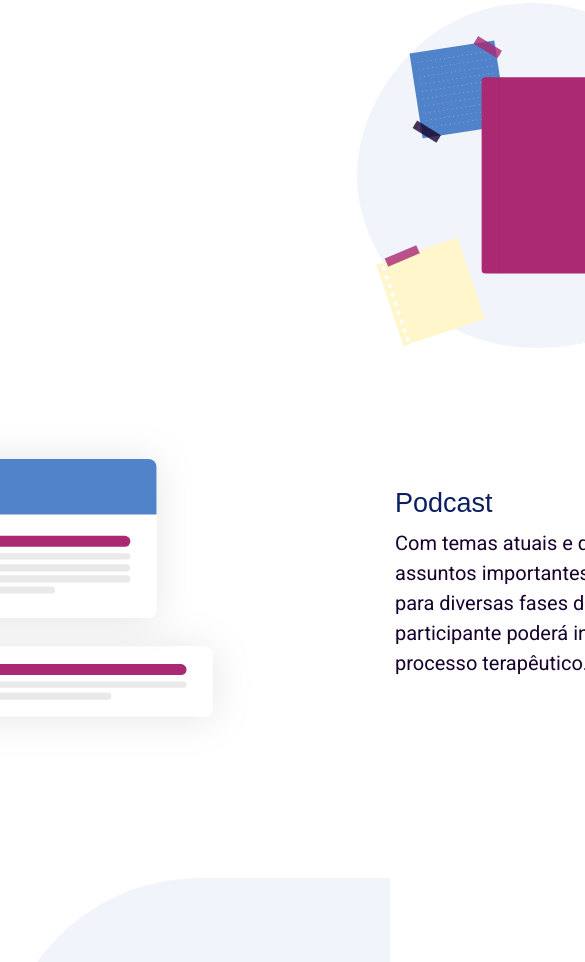
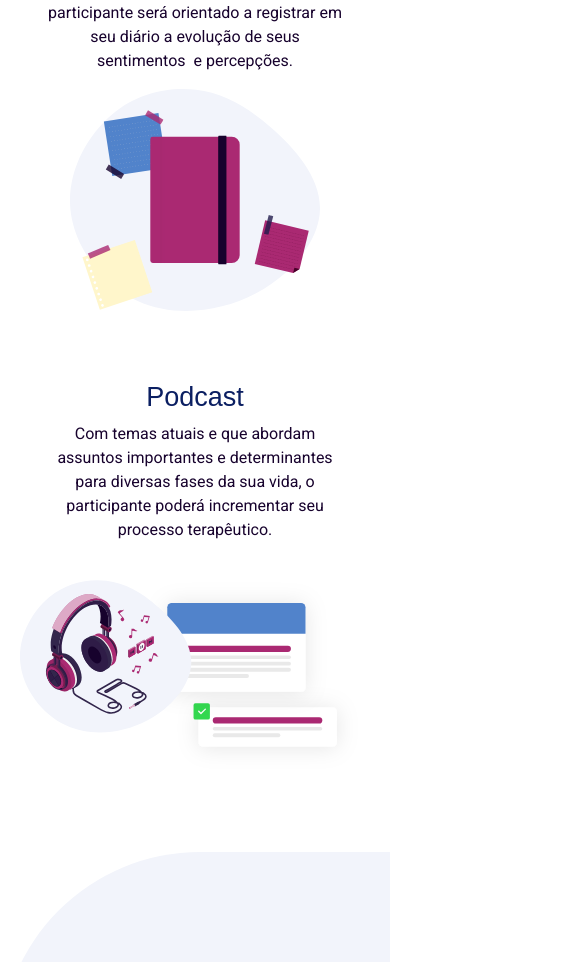
Before and after one commit to MarcosVel/WeDoCare, a React (Create React App) app: page / in a window 390 px wide. Shown: the part 1024-1986 px from the top of the page, 585 px wide, since content can reach past the window. Built offline with nearby package versions, Linux system fonts and the light colour scheme.

Commit message:
Content responsive

```diff
--- a/src/App.css
+++ b/src/App.css
@@ -82,4 +82,8 @@ p.page_text {
 
   }
 
+  p {
+    font-size: 16px;
+  }
+
 }
--- a/src/components/Content/Content.css
+++ b/src/components/Content/Content.css
@@ -22,3 +22,33 @@
   max-width: 717px;
   height: 376px;
 }
+
+@media (max-width: 768px) {
+  .content_section {
+    margin-bottom: 140px;
+  }
+
+  .content {
+    display: flex;
+    flex-direction: column;
+    max-width: 300px;
+  }
+
+  .content > img {
+    max-width: 250px;
+  }
+
+  .content_text {
+    text-align: center;
+  }
+
+  .content:last-child {
+    margin-top: 70px;
+    flex-direction: column-reverse;
+  }
+
+  #podcast_img {
+    max-width: 350px;
+    margin-top: -70px;
+  }
+}
```
